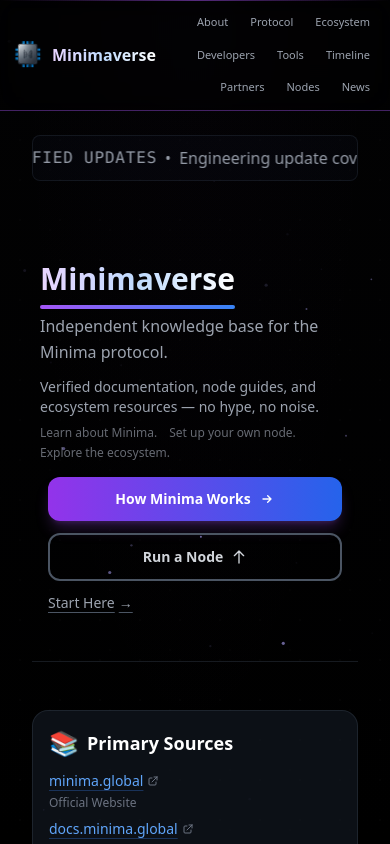
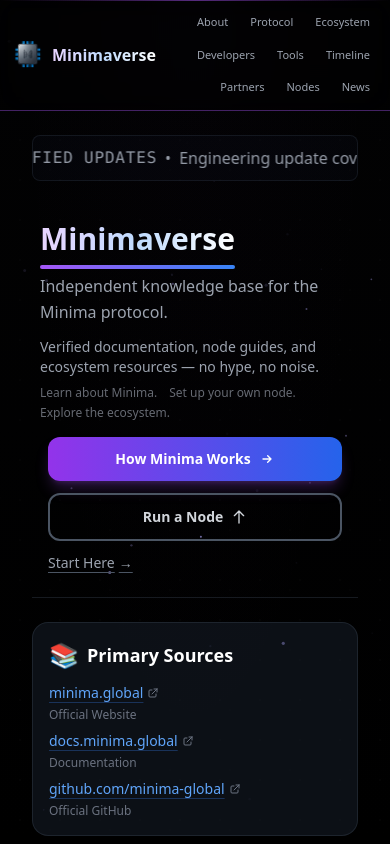
Before and after one commit to KuA1bo/minimaverse-site, a Next.js app: page / in a window 390 px wide. Shown: the top 844 px of the page. Built offline with nearby package versions, Linux system fonts and the light colour scheme.

Commit message:
style(homepage): tighten mobile spacing between ticker and hero
- Use responsive mb/py utilities for tighter mobile layout

- Preserve desktop spacing with sm: breakpoints

```diff
--- a/src/app/page.tsx
+++ b/src/app/page.tsx
@@ -158,8 +158,9 @@ const LatestUpdatesStrip = () => {
 
   return (
     // FIX: Added overflow-hidden to prevent horizontal scroll from w-max track
+    // FIX: Responsive margin mb-4 sm:mb-8 for tighter mobile spacing
     <div
-      className="w-full overflow-hidden bg-gray-900/20 border border-gray-700/30 rounded-lg mb-8"
+      className="w-full overflow-hidden bg-gray-900/20 border border-gray-700/30 rounded-lg mb-4 sm:mb-8"
       onMouseEnter={() => { pausedRef.current = true; setIsHovered(true); }}
       onMouseLeave={() => { pausedRef.current = false; setIsHovered(false); }}
     >
@@ -194,8 +195,8 @@ export default function HomePage() {
 
       <LatestUpdatesStrip />
 
-      {/* Hero Section */}
-      <section id="hero" className="scroll-mt-20 mb-12 py-12 border-b border-gray-700/40 opacity-0 animate-fade-in-up delay-75 relative">
+      {/* Hero Section - Responsive padding/margin for mobile */}
+      <section id="hero" className="scroll-mt-20 mb-6 sm:mb-12 py-6 sm:py-12 border-b border-gray-700/40 opacity-0 animate-fade-in-up delay-75 relative">
         <div className="absolute inset-0 bg-gradient-to-r from-purple-500/10 via-blue-500/10 to-cyan-500/10 rounded-2xl opacity-0 hover:opacity-100 transition-opacity duration-500" />
         <div className="relative flex flex-col sm:flex-row sm:justify-between sm:items-start gap-6">
           <div className="hidden sm:flex items-start justify-end relative -translate-x-10 mt-12 flex-shrink-0 order-last">
```
